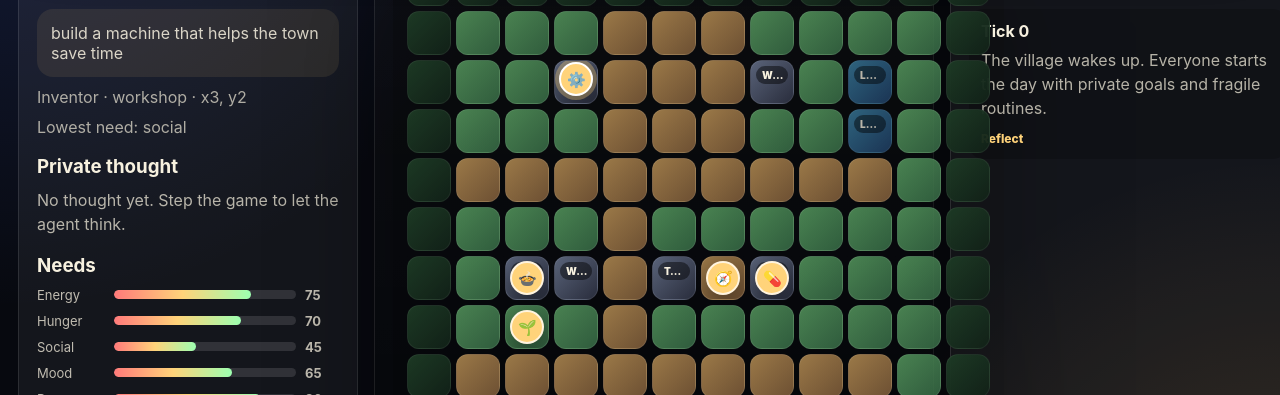
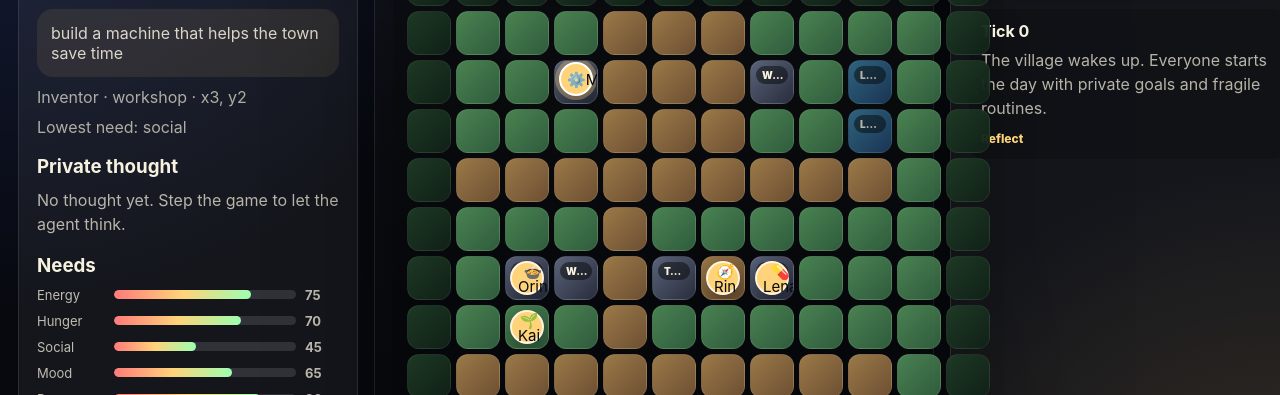
Before and after one commit to AshuraXX2206/Agent_Pet, a React (Vite) app: page / in a window 1280 px wide. Shown: the part 235-630 px from the top of the page. Built offline with nearby package versions, Linux system fonts and the light colour scheme.

Commit message:
Replace pawn tokens with CSS character sprites

```diff
--- a/src/main.tsx
+++ b/src/main.tsx
@@ -25,6 +25,10 @@ function getBrain(mode: BrainMode): AgentBrain {
   return mode === 'local' ? localBrain : mockLlmBrain;
 }
 
+function roleClass(role: AgentProfile['role']): string {
+  return role.toLowerCase();
+}
+
 function NeedBar({ label, value }: { label: keyof AgentNeeds; value: number }) {
   return (
     <div className="need-row">
@@ -40,8 +44,20 @@ function NeedBar({ label, value }: { label: keyof AgentNeeds; value: number }) {
 function AgentPawn({ agent, selected, onSelect }: { agent: AgentProfile; selected: boolean; onSelect: () => void }) {
   return (
     <button className={`agent-pawn ${selected ? 'selected' : ''}`} onClick={onSelect} title={`${agent.name} - ${agent.role}`}>
-      <span>{roleIcon[agent.role]}</span>
-      <strong>{agent.name.slice(0, 1)}</strong>
+      <span className={`character-sprite role-${roleClass(agent.role)}`}>
+        <span className="sprite-shadow" />
+        <span className="sprite-legs" />
+        <span className="sprite-body">
+          <span className="sprite-arm left" />
+          <span className="sprite-arm right" />
+        </span>
+        <span className="sprite-head">
+          <span className="sprite-hair" />
+          <span className="sprite-face" />
+        </span>
+        <span className="sprite-badge">{roleIcon[agent.role]}</span>
+        <span className="sprite-name">{agent.name}</span>
+      </span>
     </button>
   );
 }
```
